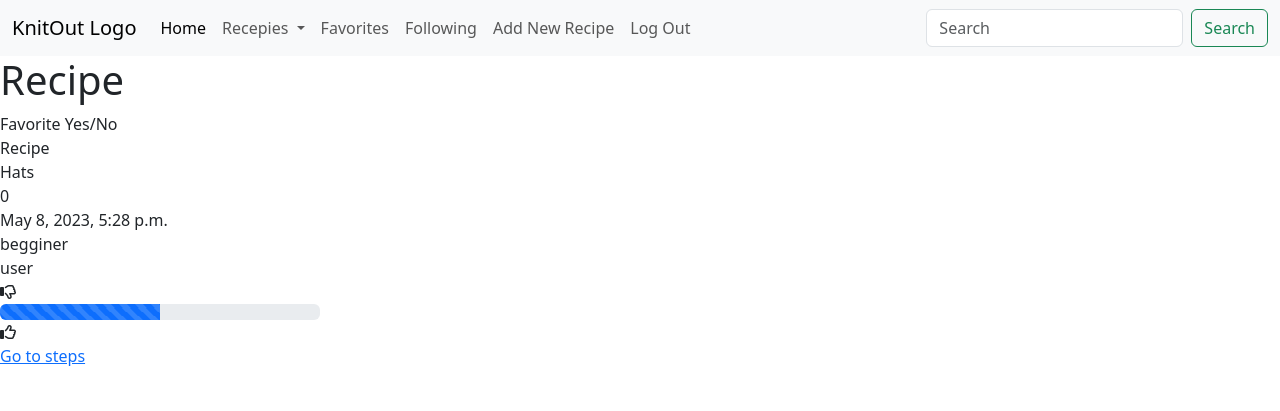
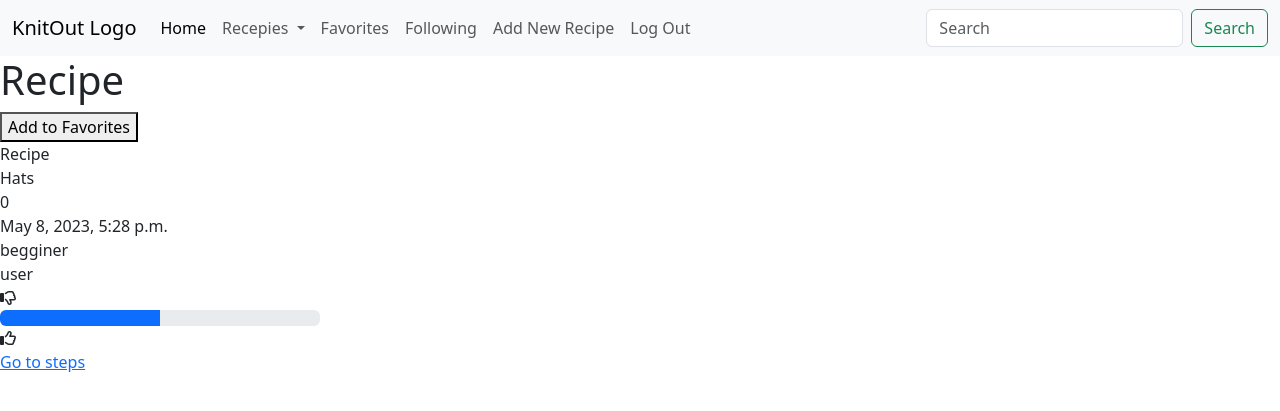
Before and after one commit to koleks92/KnitOut, a Django app: page /recipe/1 in a window 1280 px wide. Shown: the top 411 px of the page. Run offline with Django 4.2, Linux system fonts and the light colour scheme; a user stored in the database is signed in; data comes from the database, SQL or seed files in the repository; data that the repository does not hold is empty; some libraries are stand-ins or nearby versions.

Commit message:
Favorites

```diff
--- a/project/knitout/models.py
+++ b/project/knitout/models.py
@@ -36,9 +36,10 @@ class Recipe(models.Model):
     date = models.DateTimeField(auto_now_add=True)
     difficulty = models.CharField(max_length=64, choices=DIFFICULTY)
     user = models.ForeignKey(User, on_delete=models.CASCADE, related_name="user")
-    favorite = models.ManyToManyField(User, blank=True, related_name="favorites")
+    favorites = models.ManyToManyField(User, blank=True, related_name="favorites")
     likes = models.ManyToManyField(User, blank=True, related_name="users_likes")
     dislikes = models.ManyToManyField(User, blank=True, related_name="user_dislikes")
+
 
     def __str__(self):
         return str(self.id) + '_' + str(self.name)
--- a/project/knitout/static/knitout/knitout.js
+++ b/project/knitout/static/knitout/knitout.js
@@ -165,12 +165,13 @@ else if (currentRoute.startsWith("/recipe/"))
 
         get_likes(thumbs_up, thumbs_down, id);
 
-        // Check if loggedin
+        // LIKES
         fetch(`/likes/${id}`, {
             method: "GET"
         })
         .then(response => response.json())
         .then(data => {
+            // Check if logged
             if (data.logged)
             {
                 // Get API for Likes
@@ -215,6 +216,47 @@ else if (currentRoute.startsWith("/recipe/"))
             }
         });
 
+        // FAVORITES
+        fetch(`/favorites/${id}`, {
+            method: "GET"
+        })
+        .then(response => response.json())
+        .then(data => {
+            // Check if logged
+            if (data.logged)
+            {
+                // Get button
+                const button = document.querySelector("#recipe_favorite_button");
+                // If already in favorites
+                if (data.favorited)
+                {
+                    button.innerHTML = "Remove from Favorites";
+                }
+                else
+                {
+                    button.innerHTML = "Add to Favorites";
+                }
+
+
+                // Get API for Dislikes
+                button.addEventListener('click', function() {
+                    fetch(`/favorites/${id}`, {
+                        method: "PUT"
+                    })
+                    .then(response => response.json())
+                    .then(data => {
+                        if (data.message == "Favorited")
+                        {
+                            button.innerHTML = "Remove from Favorites";
+                        }
+                        else if (data.message == "Unfavorited")
+                        {
+                            button.innerHTML = "Add to Favorites";
+                        }
+                    })
+                })
+            }
+        });
     })
 }
 
@@ -252,10 +294,10 @@ function thumbs_animation(thumb)
 {
     // Like Heart animation
     thumb.addEventListener("mouseover", () => {
-        thumb.classList.add("fa-flip");
+        thumb.classList.add("fa-bounce");
     });
 
     thumb.addEventListener("mouseout", () => {
-        thumb.classList.remove("fa-flip");
+        thumb.classList.remove("fa-bounce");
       });
 }
--- a/project/knitout/templates/knitout/recipe.html
+++ b/project/knitout/templates/knitout/recipe.html
@@ -3,7 +3,9 @@
 {% block body %}
 <h1>Recipe</h1>
 <div id="recipie_div">
-    <div id="recipe_favorite">Favorite Yes/No</div>
+    {% if user.is_authenticated %}
+    <div id="recipe_favorite"><button id="recipe_favorite_button">Add to Favorites</button></div>
+    {% endif %}
     <div id="recipe_name">{{ recipe.name }}</div>
     <div id="recipe_category">{{ recipe.get_category_display }}</div>
     <div id="recipe_num_steps">{{ recipe.num_steps }}</div>
@@ -14,7 +16,7 @@
         <div id="recipe_down"><i class="fa-regular fa-thumbs-down"></i></div>
         <div id="recipe_bar"><div class="progress w-25" role="progressbar" aria-label="Good/Bad"
             aria-valuenow="50" aria-valuemin="0" aria-valuemax="100">
-            <div class="progress-bar progress-bar-striped progress-bar-animated" style="width: 50%">
+            <div class="progress-bar" style="width: 50%">
             </div></div></div>
         <div id="recipe_up"><i class="fa-regular fa-thumbs-up"></i></div>
     </div>
--- a/project/knitout/urls.py
+++ b/project/knitout/urls.py
@@ -11,5 +11,6 @@ urlpatterns = [
         path("recipe/<int:id>", views.recipe_view, name="recipe_view"),
         path("recipe/<int:id>/steps", views.recipe_view_steps, name="recipe_view_steps"),
         path("likes/<int:id>", views.likes, name="likes"),
-        path("dislikes/<int:id>", views.dislikes, name="dislikes")
+        path("dislikes/<int:id>", views.dislikes, name="dislikes"),
+        path("favorites/<int:id>", views.favorites, name="favorites")
 ]
--- a/project/knitout/views.py
+++ b/project/knitout/views.py
@@ -233,26 +233,66 @@ def likes(request, id):
                         recipe.dislikes.remove(request.user)
                     return JsonResponse ({"message": "Liked"})
 
-
     except:
         return render(request, "knitout/error.html", {
             "message": "Something went wrong! Please try again."
         })
 
+
 @csrf_exempt
 def dislikes(request, id):
+    try:
+        recipe = get_object_or_404(Recipe, id = id)
+
+        if request.method == "PUT":
+            # Check if logged in and if liked/disliked already
+            if request.user.is_authenticated:
+                # If Disliked => Undisliked
+                if recipe.dislikes.filter(username = request.user).exists():
+                    recipe.dislikes.remove(request.user)
+                    return JsonResponse ({"message": "Undisliked"})
+                else:
+                    #  Disike and check if Liked
+                    recipe.dislikes.add(request.user)
+                    if recipe.likes.filter(username = request.user).exists():
+                        recipe.likes.remove(request.user)
+                    return JsonResponse ({"message": "Disliked"})
+    except:
+        return render(request, "knitout/error.html", {
+            "message": "Something went wrong! Please try again."
+        })
+
+
+@csrf_exempt
+def favorites(request, id):
     recipe = get_object_or_404(Recipe, id = id)
 
+    if request.method == "GET":
+        # Check if logged and favorited
+        logged = False
+        favorited = False
+        if request.user.is_authenticated:
+            logged = True
+            if recipe.favorites.filter(username = request.user).exists():
+                favorited = True
+
+        # Create a response_data and send via JsonResponse
+        response_data = {
+            "logged": logged,
+            "favorited": favorited
+        }
+
+        return JsonResponse(response_data)
+
+
     if request.method == "PUT":
-        # Check if logged in and if liked/disliked already
+        # Check if logged in and if already in favroites
         if request.user.is_authenticated:
-            # If Disliked => Undisliked
-            if recipe.dislikes.filter(username = request.user).exists():
-                recipe.dislikes.remove(request.user)
-                return JsonResponse ({"message": "Undisliked"})
+            # If in favorites then remove
+            if recipe.favorites.filter(username = request.user):
+                recipe.favorites.remove(request.user)
+                return JsonResponse({"message": "Unfavorited"})
+            # If not in favorites than add
             else:
-                #  Disike and check if Liked
-                recipe.dislikes.add(request.user)
-                if recipe.likes.filter(username = request.user).exists():
-                    recipe.likes.remove(request.user)
-                return JsonResponse ({"message": "Disliked"})
+                recipe.favorites.add(request.user)
+                return JsonResponse({"message": "Favorited"})
```
Also changed, not shown: project/db.sqlite3, project/knitout/migrations/0008_rename_favorite_recipe_favorites_and_more.py (added).
